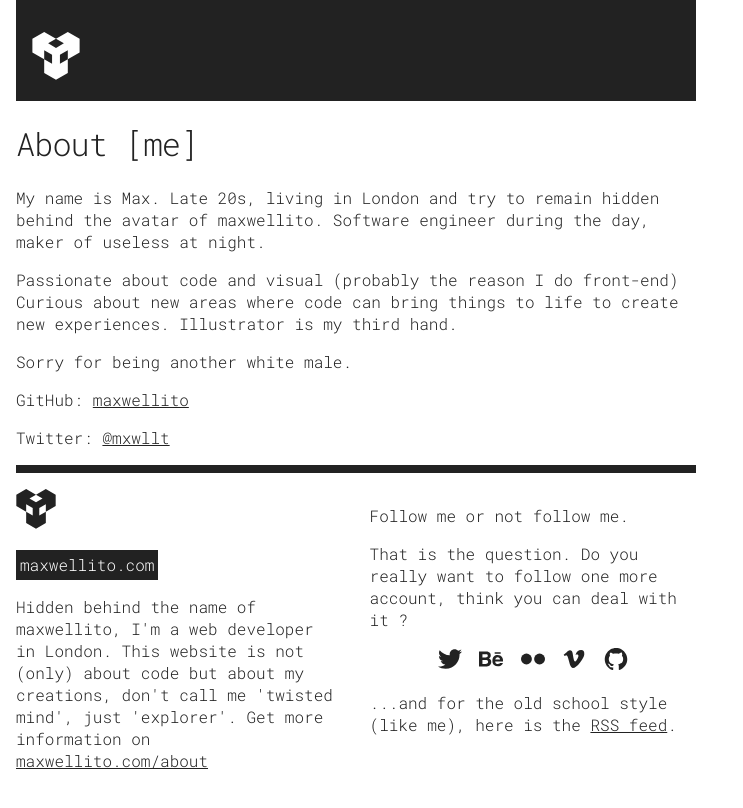
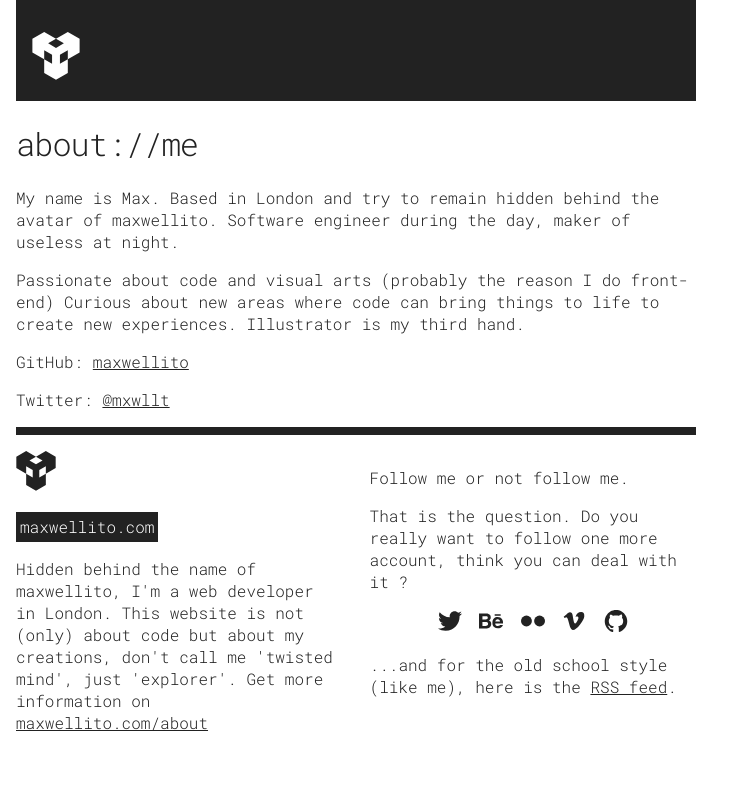
Before and after one commit to maxwellito/dotcom, a Jekyll site: the page built from about.md, in a window 1280 px wide. Shown: the top 808 px of the page, without its empty margins (0-743 px from the left). Built offline with Jekyll 4.4.1, drawn with Linux system fonts in a browser that asks for light colours.

Commit message:
Update metadata

```diff
--- a/about.md
+++ b/about.md
@@ -3,17 +3,16 @@ layout: page
 title: About
 permalink: /about/
 ---
-# About [me]
+
+# about://me
 
 My name is Max.
-Late 20s, living in London and try to remain hidden behind the avatar of maxwellito.
+Based in London and try to remain hidden behind the avatar of maxwellito.
 Software engineer during the day, maker of useless at night.
 
-Passionate about code and visual (probably the reason I do front-end)
+Passionate about code and visual arts (probably the reason I do front-end)
 Curious about new areas where code can bring things to life to create new experiences.
 Illustrator is my third hand.
-
-Sorry for being another white male.
 
 GitHub: [maxwellito](https://github.com/maxwellito)
 
```
